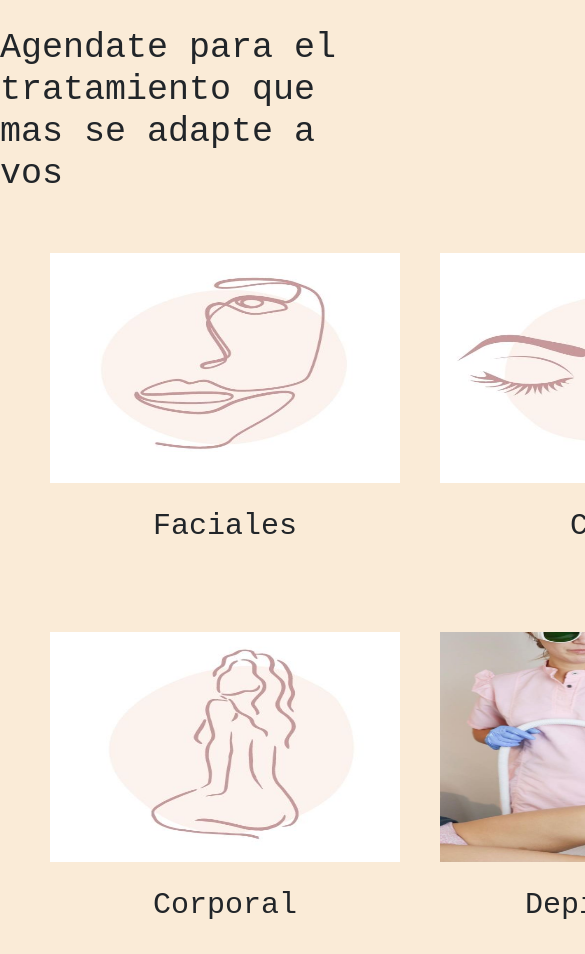
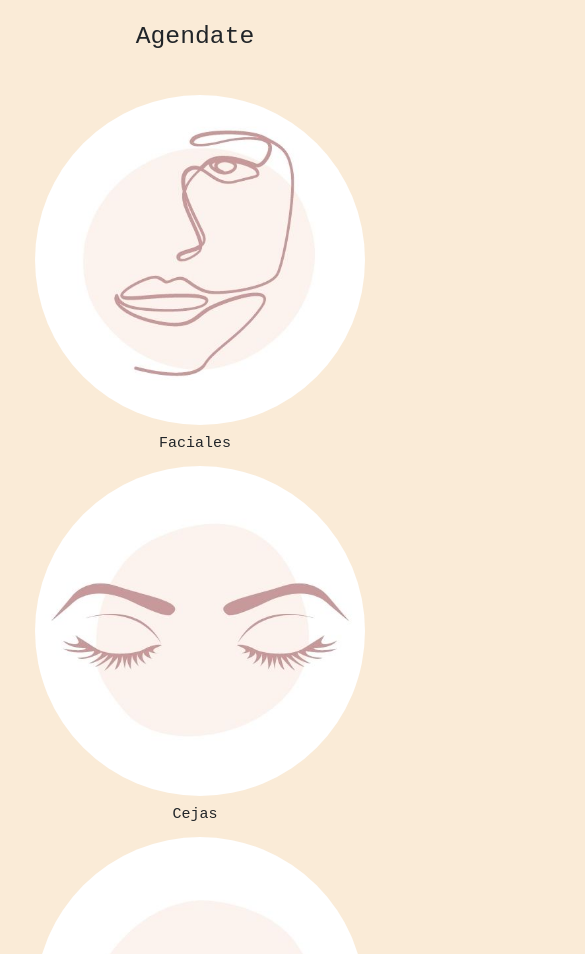
Before and after one commit to NataliaDelgadoBaez/Proyecto-DW-Natalia-Delgado-Baez, a plain HTML site: page Pages/Agenda.html in a window 390 px wide. Shown: the part 84-1038 px from the top of the page, 585 px wide, since content can reach past the window. Drawn offline with nearby package versions, Linux system fonts and the light colour scheme.

Commit message:
Responsive Agenda

```diff
--- a/CSS/Styles.css
+++ b/CSS/Styles.css
@@ -276,6 +276,7 @@ body{
 /*AGENDA*/
 
 #contenidoAgenda {
+    flex-wrap: wrap;
     display: flex;
     flex-direction: column;
 }
@@ -284,17 +285,21 @@ body{
     display: flex;
     margin-top: 30px;
     justify-content: center;
-    font-size: 2.188em;
+    font-size: 25px;
 
 }
 
 #contenidoAgenda img{
-    width: 350px;
-    height:230px;
+    width: 100%;
     margin: 20px;
+    border-radius: 50%;
 }
 
 #contenidoAgenda h2 {
+    display: none;
+}
+
+#contenidoAgenda h3 {
     display: flex;
     flex-direction: row;
     margin-top: 5px;
@@ -313,6 +318,42 @@ body{
     flex-direction: row;
     padding: 30px;
 }
+
+@media (max-width:600px){
+
+
+    #contenidoAgenda h1 {
+        display: none;
+
+    }
+    #contenidoAgenda h2 {
+        display: flex;
+        margin-top: 25px;
+        justify-content: center;
+    }
+
+    #contenidoAgenda img{
+        width: 100%;
+        margin: 5px;
+    }
+
+    #contenidoAgenda h3 {
+        font-size: 15px;
+    }
+
+    .primerTrioA {
+        display: flex;
+        flex-direction: column;
+        padding: 30px;
+    }
+
+    .segundoTrioA {
+        display: flex;
+        flex-direction: column;
+        padding: 30px;
+    }
+}
+
 
 /* CONTACTENOS */
 
--- a/Pages/Agenda.html
+++ b/Pages/Agenda.html
@@ -49,9 +49,6 @@
 
     </header>
 
-
-
-
     <main>
 
         <!-- CONTENIDO AGENDA -->
@@ -59,22 +56,23 @@
         <div id="contenidoAgenda">
 
             <h1 class="tituloP4">Agendate para el tratamiento que mas se adapte a vos</h1>
+            <h2 class="respoAgenda">Agendate</h2>
 
             <div class="primerTrioA">
 
                 <div class="facialA">
                     <img src="../img/facial.jpg" alt="Facial">
-                    <h2>Faciales</h2>
+                    <h3>Faciales</h3>
                 </div>
 
                 <div class="cejasA">
                     <img src="../img/cejas.jpg" alt="cejas">
-                    <h2>Cejas</h2>
+                    <h3>Cejas</h3>
                 </div>
 
                 <div class="pestanasA">
                     <img src="../img/pestañas.jpg" alt="pestañas">
-                    <h2>Pestanas</h2>
+                    <h3>Pestañas</h3>
                 </div>
             </div>
 
@@ -82,17 +80,17 @@
 
                 <div class="corporalA">
                     <img src="../img/corporal.jpg" alt="corporal">
-                    <h2>Corporal</h2>
+                    <h3>Corporal</h3>
                 </div>
 
                 <div class="depilacionA">
-                    <img src="../img/Depilacion.jpg" alt="Depilacion">
-                    <h2>Depilacion</h2>
+                    <img src="../img/corporal.jpg" alt="Depilacion">
+                    <h3>Depilacion</h3>
                 </div>
 
                 <div class="masajesA">
-                    <img src="../img/Masajes 2.jpg" alt="Masajes">
-                    <h2>Masajes</h2>
+                    <img src="../img/corporal.jpg" alt="Masajes">
+                    <h3>Masajes</h3>
                 </div>
             </div>
         </div>
```
